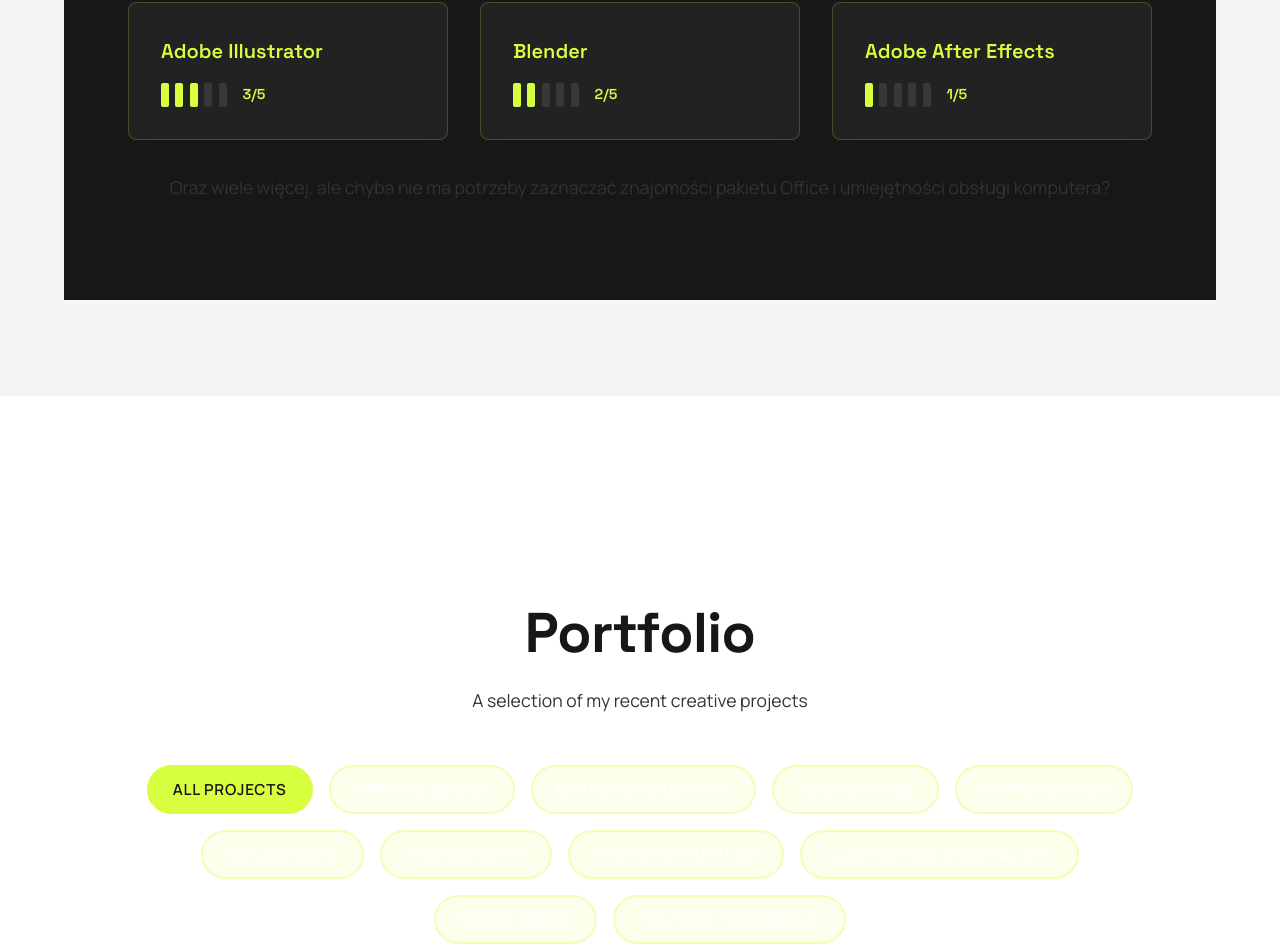
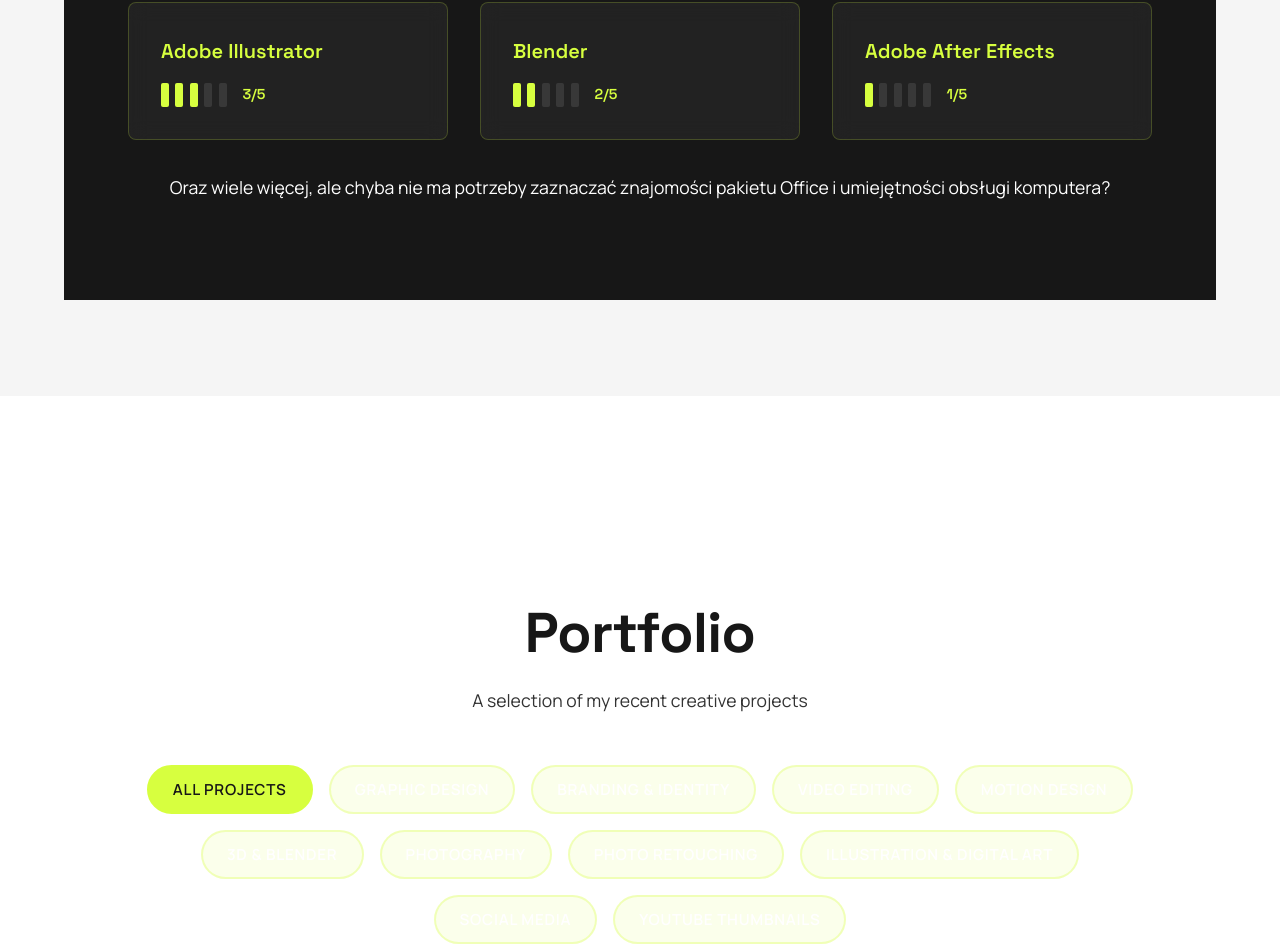
Before and after one commit to martynamarzena/martynamarzena.github.io, a React (Vite) app: page / in a window 1280 px wide. Shown: the part 4455-5407 px from the top of the page. Built offline with nearby package versions, Linux system fonts and the light colour scheme.

Commit message:
Update Skills.css

```diff
--- a/src/components/Skills.css
+++ b/src/components/Skills.css
@@ -145,6 +145,7 @@
   font-size: 1.2rem;
 }
 
-.skills-footer p {
-
+.skill-footer p {
+  color: #ffffff !important;
+  opacity: 1 !important;
 }
```
